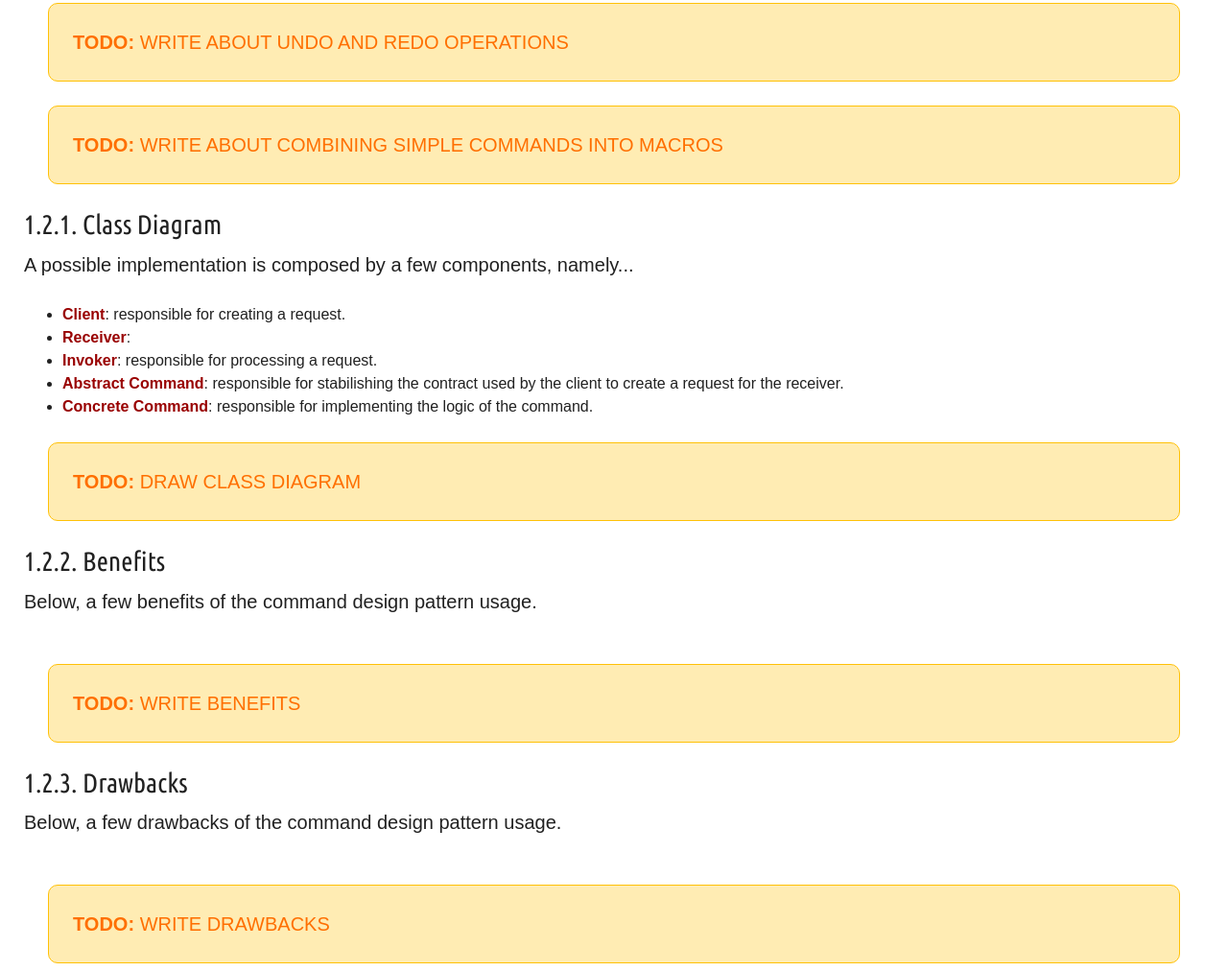
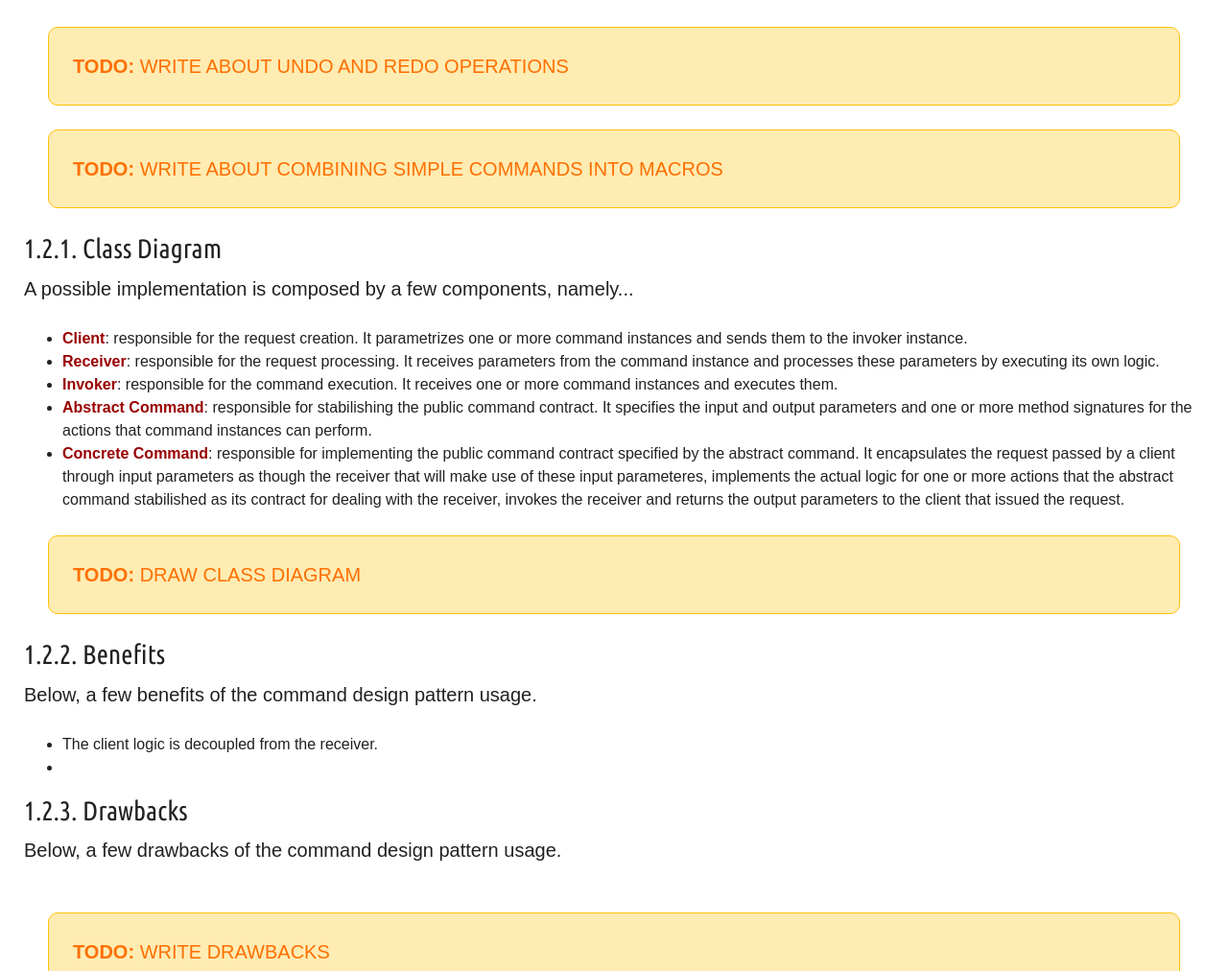
Before and after one commit to danieldeveloper001/csharp_design_patterns, a plain HTML site: page index.html in a window 1280 px wide. Shown: the part 1041-2053 px from the top of the page at 96% size. Drawn offline with Linux system fonts and the light colour scheme; a web font is replaced by a local one.

Commit message:
work in progress on the command pattern

```diff
--- a/index.html
+++ b/index.html
@@ -110,8 +110,10 @@
         <a href="#command">1.2. Command</a>
       </h3>
       <p>
-        The command design pattern goal is to provide means for encapsulating requests as objects and to decouple the
+        The command design pattern goal is to provide means for encapsulating requests as objects and decoupling the
         <strong>client</strong> that performs the request from the <strong>receiver</strong> that processes the request.
+      </p>
+      <p>
       </p>
       <div class="message message-yellow">
         <strong>TODO:</strong> WRITE ABOUT UNDO AND REDO OPERATIONS
@@ -128,21 +130,29 @@
       <ul>
         <li>
           <strong>Client</strong>:
-          responsible for creating a request.
+          responsible for the request creation. It parametrizes one or more command instances and sends them to the
+          invoker instance.
         </li>
-        <li><strong>Receiver</strong>:
-
+        <li>
+          <strong>Receiver</strong>:
+          responsible for the request processing. It receives parameters from the command instance and processes these
+          parameters by executing its own logic.
         </li>
         <li>
           <strong>Invoker</strong>:
-          responsible for processing a request.
+          responsible for the command execution. It receives one or more command instances and executes them.
         </li>
         <li>
           <strong>Abstract Command</strong>:
-          responsible for stabilishing the contract used by the client to create a request for the receiver.
+          responsible for stabilishing the public command contract. It specifies the input and output parameters and one
+          or more method signatures for the actions that command instances can perform.
         </li>
         <li><strong>Concrete Command</strong>:
-          responsible for implementing the logic of the command.
+          responsible for implementing the public command contract specified by the abstract command. It encapsulates
+          the request passed by a client through input parameters as though the receiver that will make use of these
+          input parameteres, implements the actual logic for one or more actions that the abstract command stabilished
+          as its contract for dealing with the receiver, invokes the receiver and returns the output parameters to the
+          client that issued the request.
       </ul>
       <div class="message message-yellow">
         <strong>TODO:</strong> DRAW CLASS DIAGRAM
@@ -151,9 +161,10 @@
         <a href="#command_benefits">1.2.2. Benefits</a>
       </h4>
       <p>Below, a few benefits of the command design pattern usage.</p>
-      <div class="message message-yellow">
-        <strong>TODO:</strong> WRITE BENEFITS
-      </div>
+      <ul>
+        <li>The client logic is decoupled from the receiver.</li>
+        <li></li>
+      </ul>
       <h4 id="command_drawback">
         <a href="#command_drawback">1.2.3. Drawbacks</a>
       </h4>
```
